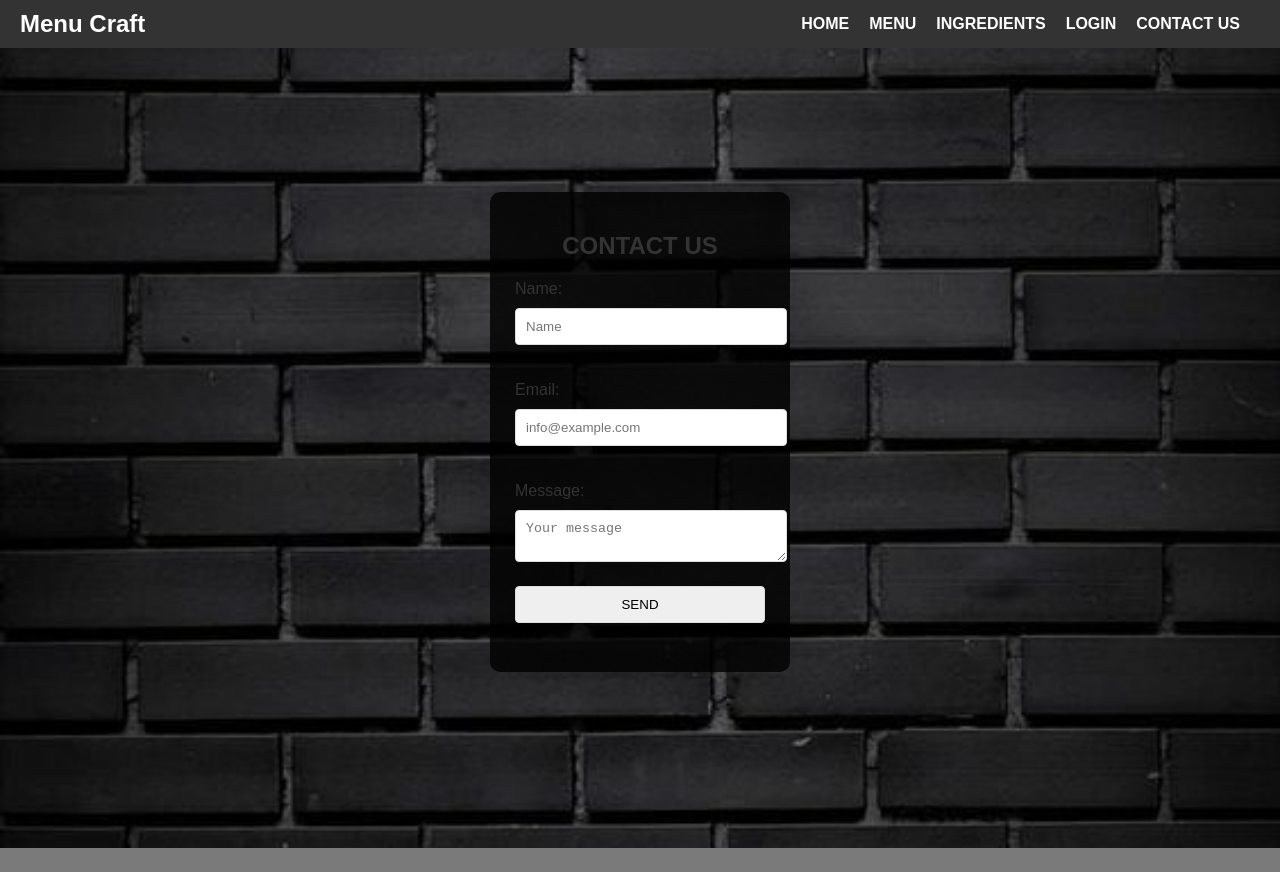
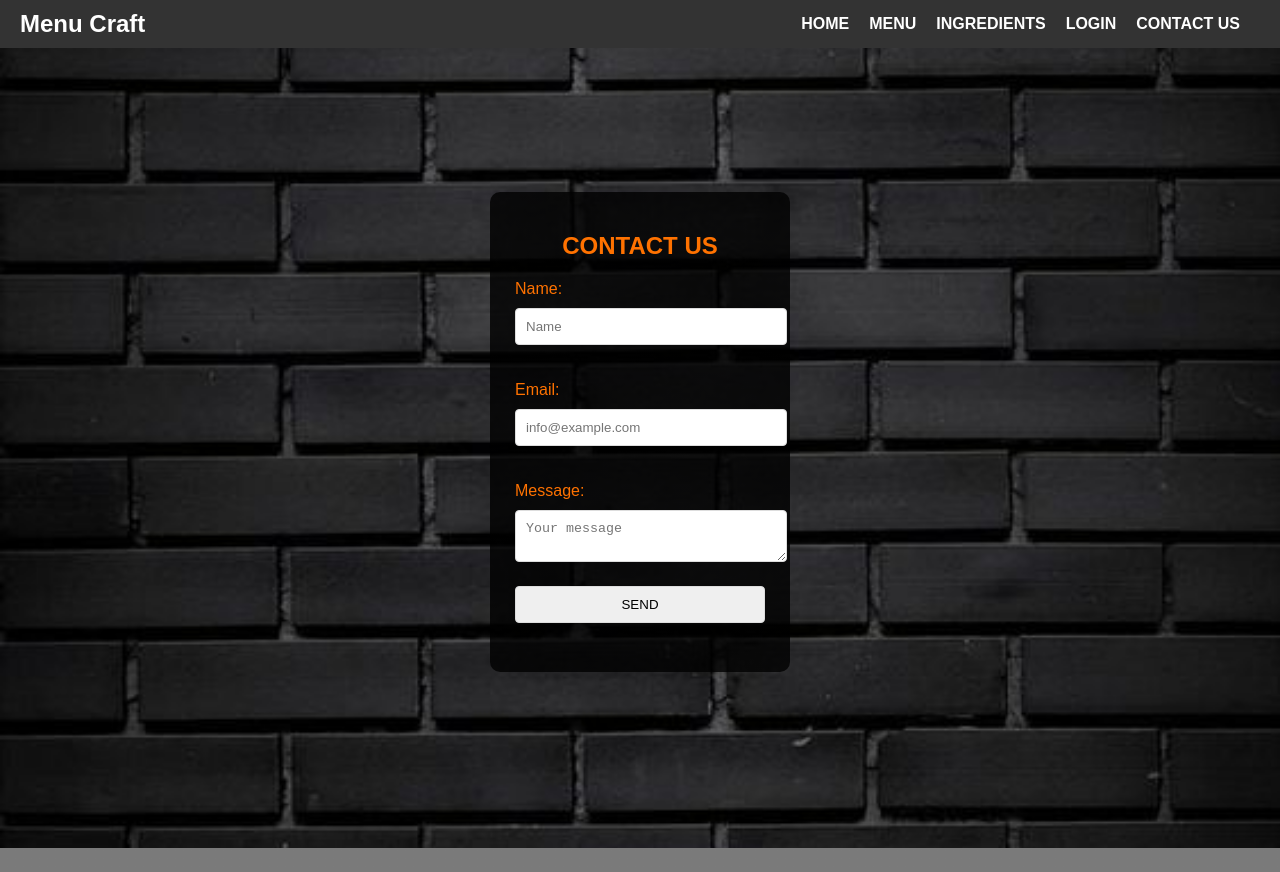
Before and after one commit to chawat/MenuCraft, a React (Create React App) app in the folder my-app/: page /contactus in a window 1280 px wide. Built offline with nearby package versions, Linux system fonts and the light colour scheme.

Commit message:
addtomenu

```diff
--- a/my-app/src/pages/addtomenu/addtomenu.js
+++ b/my-app/src/pages/addtomenu/addtomenu.js
@@ -56,7 +56,10 @@ function Addtomenu() {
 
 
 
-      <button type="submit" onClick={submitR}>Add To Menu</button>
+
+      <Link to={{ pathname: '/ingredients', search: `?username=${username}` }} className='create-your-own-link'>
+              <input type='submit' onClick={submitR} value={'Add To Menu'} />
+            </Link>
     </form>
 
 
--- a/my-app/src/pages/contactus/contactus.js
+++ b/my-app/src/pages/contactus/contactus.js
@@ -31,18 +31,18 @@ function ContactUs() {
 
     <div  className='formcontact'>
 
-        <header>
+        <header className="usernn">
           CONTACT US
         </header>
 
       <p>
-        <label htmlFor="name">Name:</label>
+        <label htmlFor="name" className="usernn">Name:</label>
       </p>
       <input type="text" id="name" name="name" placeholder="Name"       onChange={(e) => { setName(e.target.value); }}
 required />
 
       <p>
-        <label htmlFor="email">Email:</label>
+        <label htmlFor="email" className="usernn">Email:</label>
       </p>
       <input type="email" id="email" name="email"
       placeholder="info@example.com" required
@@ -50,7 +50,7 @@ required />
       />
 
       <p>
-        <label htmlFor="message">Message:</label>
+        <label htmlFor="message" className="usernn">Message:</label>
       </p>
       <textarea id="message" name="message" placeholder="Your message"
        required       onChange={(e) => { setMessage(e.target.value); }}
--- a/my-app/src/pages/ingredients/ingredients.js
+++ b/my-app/src/pages/ingredients/ingredients.js
@@ -161,7 +161,7 @@ function Ingredients() {
             <input type='reset' value='Save and create another sandwish' onClick={handleFormSubmit}/>
             </Link>
             <Link to={{ pathname: '/Shop', search: `?name=${username}` }} className="create-your-own-link">
-            <input type='submit' value='Submit' onClick={handleFormSubmit} />
+            <input type='submit' value="addToCart" onClick={handleFormSubmit} />
             </Link>
             <Link to={{ pathname: '/addtomenu', search: `?username=${username}` }} className='create-your-own-link'>
               <input type='submit' value='Add To Menu!' />
--- a/my-app/src/pages/login/login.css
+++ b/my-app/src/pages/login/login.css
@@ -117,3 +117,6 @@ body {
 .icons ion-icon:hover {
   color: #ff7200;
 } */
+.usernn{
+  color:#ff7200;
+}
--- a/my-app/src/pages/login/login.js
+++ b/my-app/src/pages/login/login.js
@@ -29,7 +29,7 @@ function Login() {
       <div className="form" >
         <h1>LOGIN HERE</h1>
         <div>
-          <label htmlFor="username">Username</label>
+          <label htmlFor="username" className="usernn">Username</label>
           <div>
             <input
               type="text"
@@ -42,7 +42,7 @@ function Login() {
           </div>
         </div>
       <div>
-          <label> Password</label>
+          <label className="usernn"> Password</label>
             <div className="password-container">
                 <input
                     type={isPasswordHidden ? "password" : "text"}
```
